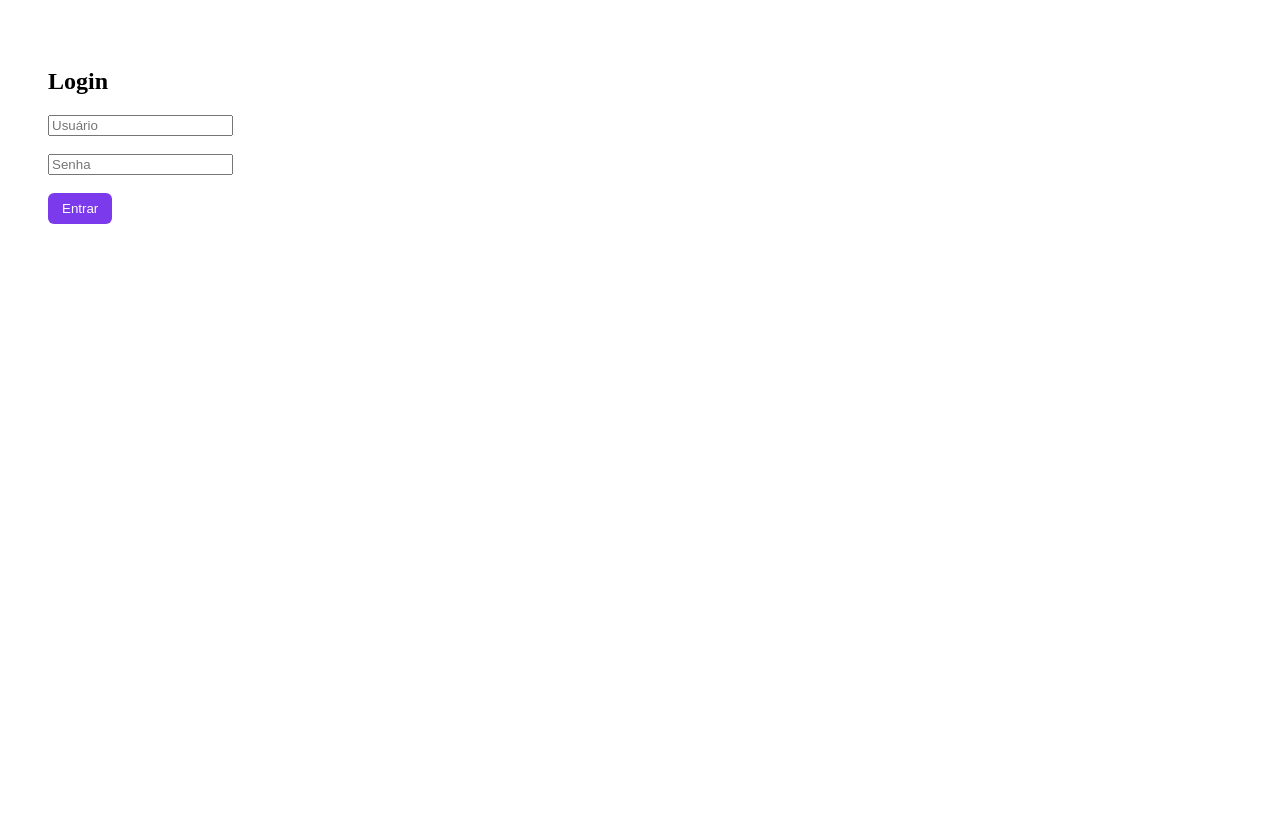
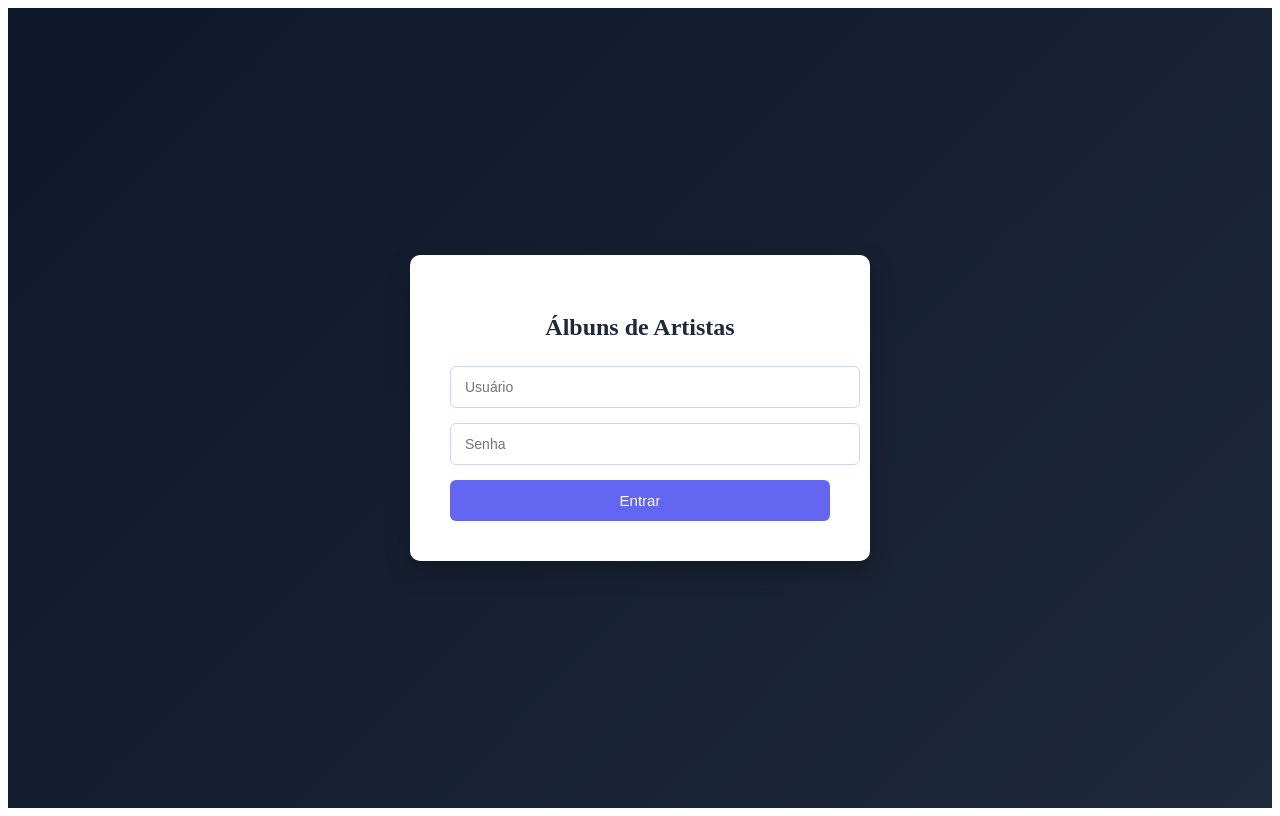
Before and after one commit to LucianaGodoi/seplag-fullstack-artistas-albuns, a React app in the folder frontend/: page /login in a window 1280 px wide. Built offline with nearby package versions, Linux system fonts and the light colour scheme; no server answers; the HTML template or start-up script is replaced by a standard one.

Commit message:
feat(frontend): melhorar layout da tela de login e da listagem de artistas

```diff
--- a/frontend/src/modules/artistas/pages/ArtistDetailPage.css
+++ b/frontend/src/modules/artistas/pages/ArtistDetailPage.css
@@ -1,63 +1,73 @@
-.album-grid {
+.filters {
+    display: flex;
+    gap: 12px;
+    margin-bottom: 20px;
+}
+
+.filters input {
+    padding: 10px;
+    width: 250px;
+    border-radius: 6px;
+    border: 1px solid #ccc;
+}
+
+.filters button {
+    padding: 10px 14px;
+    border-radius: 6px;
+    border: none;
+    background: #4f46e5;
+    color: white;
+    cursor: pointer;
+}
+
+.artists-grid {
     display: grid;
-    grid-template-columns: repeat(auto-fill, minmax(180px, 1fr));
+    grid-template-columns: repeat(auto-fill, minmax(220px, 1fr));
     gap: 20px;
     margin-top: 20px;
 }
 
-.album-card {
-    background: #1e1e1e;
-    padding: 12px;
-    border-radius: 10px;
-    text-align: center;
-    color: #fff;
-    transition: transform 0.2s;
+.artist-card {
+    background: white;
+    padding: 20px;
+    border-radius: 12px;
+    cursor: pointer;
+    box-shadow: 0 4px 12px rgba(0,0,0,0.08);
+    transition: transform 0.2s, box-shadow 0.2s;
 }
 
-.album-card:hover {
-    transform: scale(1.03);
+.artist-card:hover {
+    transform: translateY(-4px);
+    box-shadow: 0 8px 20px rgba(0,0,0,0.12);
 }
 
-.album-card img {
-    width: 100%;
-    height: 220px;
-    object-fit: cover;
-    border-radius: 6px;
-    margin-bottom: 8px;
+.artist-card h3 {
+    margin: 0;
+    font-size: 18px;
 }
 
-.album-card strong {
-    display: block;
-    font-size: 15px;
+.artist-card p {
+    margin-top: 6px;
+    color: #666;
 }
 
-.album-card span {
-    font-size: 13px;
-    color: #aaa;
+.pagination {
+    margin-top: 30px;
+    display: flex;
+    justify-content: center;
+    gap: 15px;
 }
 
-.no-cover {
-    width: 100%;
-    height: 220px;
-    background: #333;
-    border-radius: 6px;
-    display: flex;
-    align-items: center;
-    justify-content: center;
-    color: #aaa;
-    margin-bottom: 8px;
-}
-
-button {
-    background: #7c3aed;
-    color: white;
-    border: none;
+.pagination button {
     padding: 8px 14px;
     border-radius: 6px;
-    margin-bottom: 20px;
+    border: none;
+    background: #4f46e5;
+    color: white;
     cursor: pointer;
 }
 
-button:hover {
-    background: #6d28d9;
+.pagination button:disabled {
+    background: #ccc;
+    cursor: not-allowed;
 }
--- a/frontend/src/modules/artistas/pages/ArtistsListPage.tsx
+++ b/frontend/src/modules/artistas/pages/ArtistsListPage.tsx
@@ -72,16 +72,19 @@ export default function ArtistsListPage() {
             </button>
             {artistas.length === 0 && <p>Nenhum artista encontrado.</p>}
 
-            <ul>
+            <div className="artists-grid">
                 {artistas.map(artista => (
-                    <li
-                        style={{cursor: "pointer"}}
+                    <div
+                        key={artista.id}
+                        className="artist-card"
                         onClick={() => navigate(`/artistas/${artista.id}`)}
                     >
-                        {artista.nome}
-                    </li>
+                        <h3>{artista.nome}</h3>
+                        <p>{artista.totalAlbuns ?? 0} álbuns</p>
+                    </div>
                 ))}
-            </ul>
+            </div>
+
             <div className="pagination">
                 <button
                     disabled={page === 0}
--- /dev/null
+++ b/frontend/src/modules/auth/pages/LoginPage.css
@@ -0,0 +1,53 @@
+.login-container {
+    min-height: 100vh;
+    background: linear-gradient(135deg, #0f172a, #1e293b);
+    display: flex;
+    align-items: center;
+    justify-content: center;
+}
+
+.login-card {
+    background: #ffffff;
+    padding: 40px;
+    width: 100%;
+    max-width: 380px;
+    border-radius: 10px;
+    box-shadow: 0 10px 25px rgba(0, 0, 0, 0.25);
+}
+
+.login-title {
+    text-align: center;
+    font-size: 24px;
+    margin-bottom: 25px;
+    color: #1e293b;
+}
+
+.login-field {
+    width: 100%;
+    padding: 12px 14px;
+    border-radius: 6px;
+    border: 1px solid #cbd5f5;
+    font-size: 14px;
+    outline: none;
+    margin-bottom: 15px;
+}
+
+.login-field:focus {
+    border-color: #6366f1;
+}
+
+.login-button {
+    width: 100%;
+    padding: 12px;
+    background: #6366f1;
+    color: white;
+    border: none;
+    border-radius: 6px;
+    font-size: 15px;
+    font-weight: 500;
+    cursor: pointer;
+}
+
+.login-button:hover {
+    background: #4f46e5;
+}
--- a/frontend/src/modules/auth/pages/LoginPage.tsx
+++ b/frontend/src/modules/auth/pages/LoginPage.tsx
@@ -1,7 +1,58 @@
+// import { useState } from "react";
+// import { useNavigate } from "react-router-dom";
+// import authFacade from "../../../app/facades/AuthFacade";
+// import { useAuth } from "../context/AuthContext";
+//
+// export default function LoginPage() {
+//
+//     const navigate = useNavigate();
+//     const { login } = useAuth();
+//
+//     const [username, setUsername] = useState("");
+//     const [password, setPassword] = useState("");
+//
+//     async function handleLogin() {
+//         try {
+//             await authFacade.login({ username, password });
+//             login();
+//             navigate("/");
+//         } catch {
+//             alert("Erro ao logar");
+//         }
+//     }
+//
+//     return (
+//         <div style={{ padding: 40 }}>
+//             <h2>Login</h2>
+//
+//             <input
+//                 placeholder="Usuário"
+//                 value={username}
+//                 onChange={e => setUsername(e.target.value)}
+//             />
+//
+//             <br /><br />
+//
+//             <input
+//                 type="password"
+//                 placeholder="Senha"
+//                 value={password}
+//                 onChange={e => setPassword(e.target.value)}
+//             />
+//
+//             <br /><br />
+//
+//             <button onClick={handleLogin}>
+//                 Entrar
+//             </button>
+//         </div>
+//     );
+// }
 import { useState } from "react";
 import { useNavigate } from "react-router-dom";
 import authFacade from "../../../app/facades/AuthFacade";
 import { useAuth } from "../context/AuthContext";
+import "./LoginPage.css";
 
 export default function LoginPage() {
 
@@ -17,34 +68,41 @@ export default function LoginPage() {
             login();
             navigate("/");
         } catch {
-            alert("Erro ao logar");
+            alert("Usuário ou senha inválidos");
         }
     }
 
     return (
-        <div style={{ padding: 40 }}>
-            <h2>Login</h2>
+        <div className="login-container">
+            <div className="login-card">
+
+                <h2 className="login-title">
+                    Álbuns de Artistas
+                </h2>
 
                 <input
+                    className="login-field"
                     placeholder="Usuário"
                     value={username}
                     onChange={e => setUsername(e.target.value)}
                 />
 
-            <br /><br />
-
                 <input
+                    className="login-field"
                     type="password"
                     placeholder="Senha"
                     value={password}
                     onChange={e => setPassword(e.target.value)}
                 />
 
-            <br /><br />
-
-            <button onClick={handleLogin}>
+                <button
+                    className="login-button"
+                    onClick={handleLogin}
+                >
                     Entrar
                 </button>
+
+            </div>
         </div>
     );
 }
```
Lines whose indentation alone changed are shown as unchanged.
